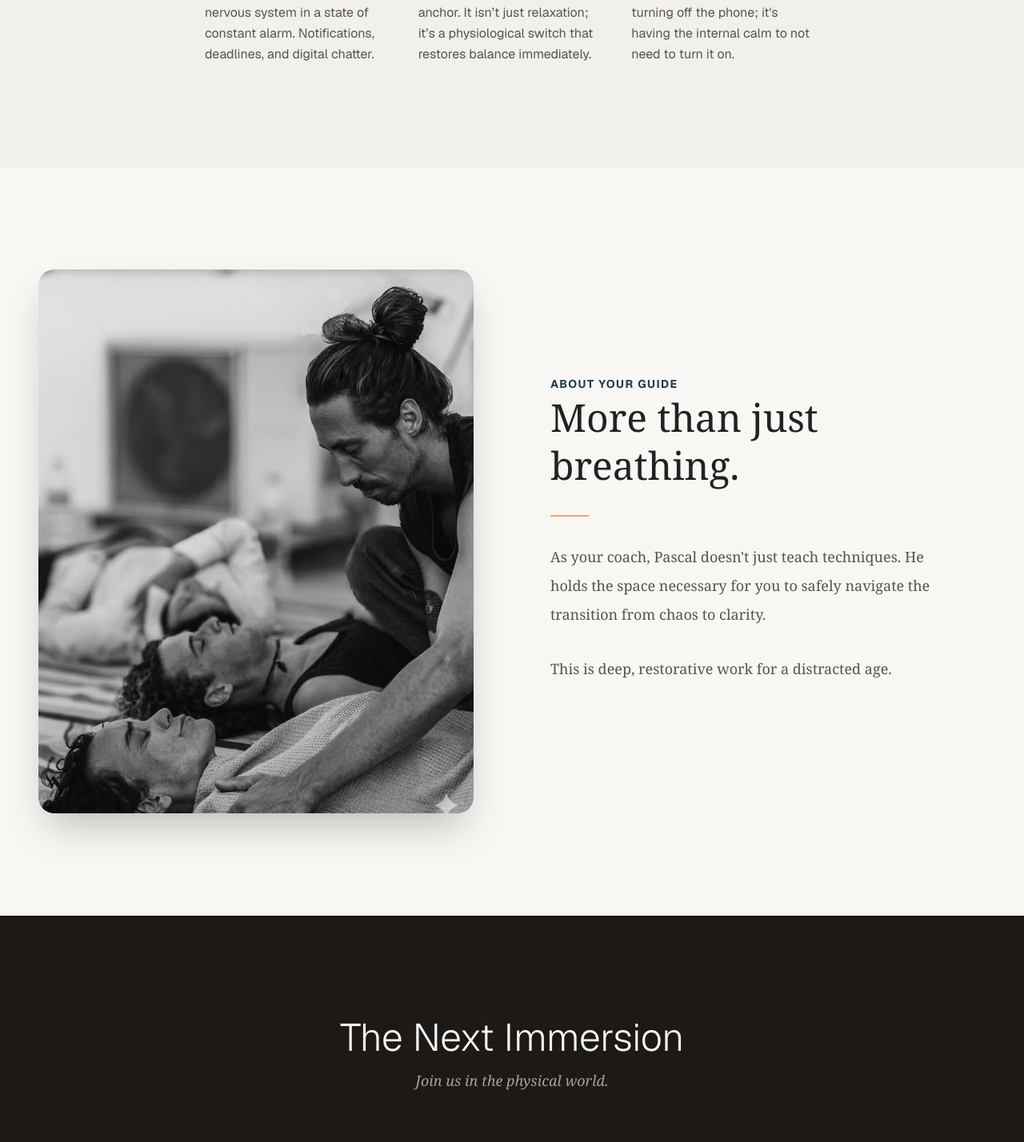
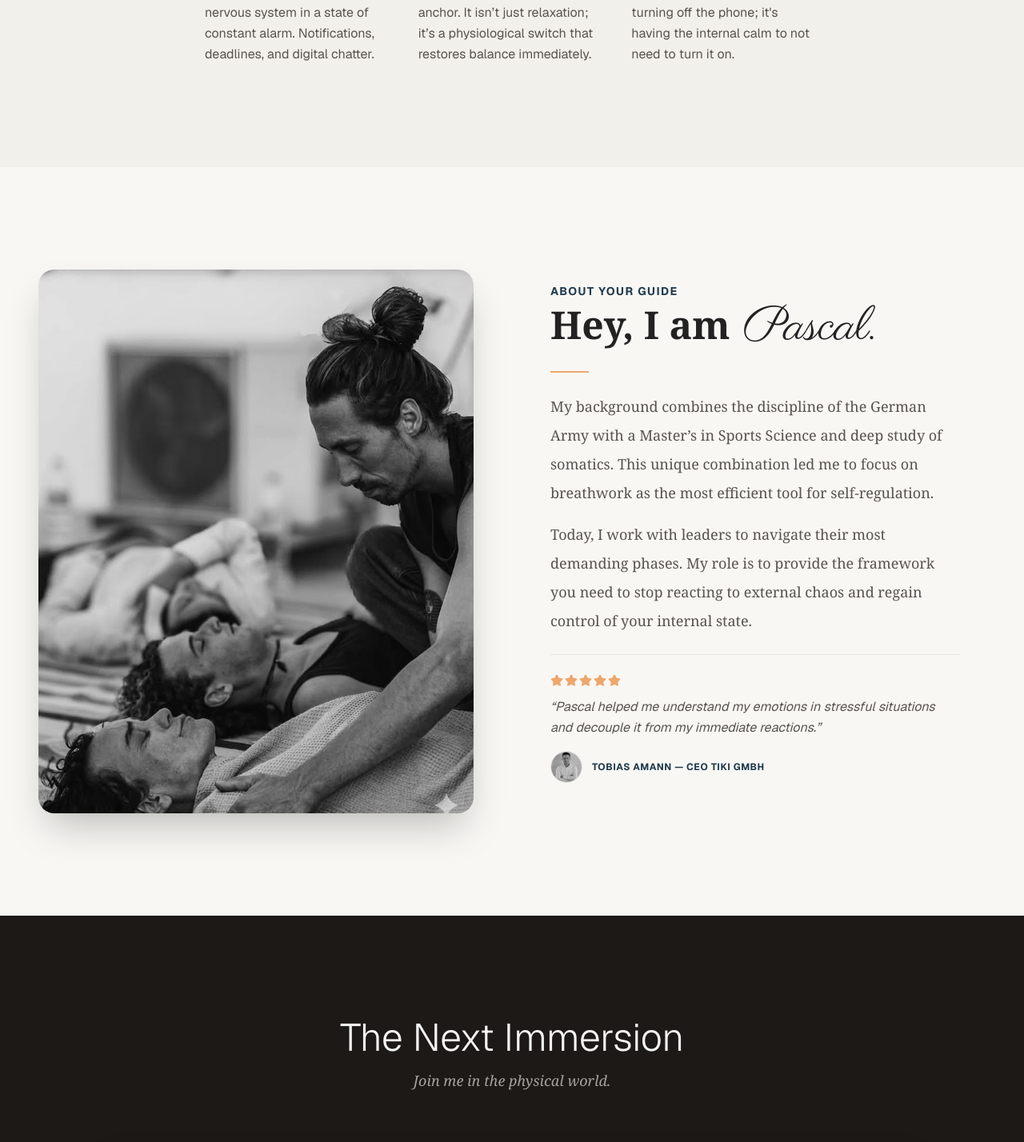
Before and after one commit to Deckard-Evrloot/breathing-with-pascal, a Next.js app: page / in a window 1280 px wide. Shown: the part 1335-2763 px from the top of the page at 80% size. Built offline with nearby package versions, Linux system fonts and the light colour scheme.

Commit message:
Landing Page

```diff
--- a/src/app/globals.css
+++ b/src/app/globals.css
@@ -8,6 +8,7 @@
   --color-foreground: var(--foreground);
   --font-sans: var(--font-geist-sans);
   --font-mono: var(--font-geist-mono);
+  --font-parisienne: var(--font-parisienne);
   --color-sidebar-ring: var(--sidebar-ring);
   --color-sidebar-border: var(--sidebar-border);
   --color-sidebar-accent-foreground: var(--sidebar-accent-foreground);
@@ -52,7 +53,8 @@
 
   /* Rice Paper */
   --background: #F5F5F0;
-  --foreground: #2C2E27; /* Darker version of Sage for text */
+  --foreground: #2C2E27;
+  /* Darker version of Sage for text */
 
   /* Surface */
   --card: #FFFFFF;
@@ -111,7 +113,8 @@
   --popover: #262922;
   --popover-foreground: #F5F5F0;
 
-  --primary: #A5A58D; /* Lighter sage for contrast */
+  --primary: #A5A58D;
+  /* Lighter sage for contrast */
   --primary-foreground: #1C1E19;
 
   --secondary: #6B705C;
@@ -150,6 +153,7 @@
   * {
     @apply border-border outline-ring/50;
   }
+
   body {
     @apply bg-background text-foreground;
   }
--- a/src/app/page.tsx
+++ b/src/app/page.tsx
@@ -1,6 +1,6 @@
 import Link from "next/link";
 import Image from "next/image";
-import { ArrowRight, Calendar, MapPin, Instagram, Mail, Lock, BrainCircuit, Timer, Euro, Gem, Sparkles } from "lucide-react";
+import { ArrowRight, Calendar, MapPin, Instagram, Mail, Lock, BrainCircuit, Timer, Euro, Gem, Sparkles, Star } from "lucide-react";
 import { Inter, Lora } from "next/font/google";
 
 // Scoped Fonts
@@ -16,10 +16,17 @@ const lora = Lora({
   style: ["normal", "italic"],
 });
 
+import { Parisienne } from "next/font/google";
+const parisienne = Parisienne({
+  subsets: ["latin"],
+  weight: ["400"],
+  variable: "--font-parisienne",
+});
+
 export default function Home() {
   return (
     // Scoped Styles Wrapper
-    <main className={`${inter.variable} ${lora.variable} min-h-screen bg-[#F8F7F4] text-[#222222] font-sans selection:bg-[#1F3A4D] selection:text-white overflow-x-hidden`}>
+    <main className={`${inter.variable} ${lora.variable} ${parisienne.variable} min-h-screen bg-[#F8F7F4] text-[#222222] font-sans selection:bg-[#1F3A4D] selection:text-white overflow-x-hidden`}>
 
       {/* --- TOP NAV --- */}
       <nav className="absolute top-0 right-0 p-8 z-50">
@@ -42,10 +49,10 @@ export default function Home() {
             <div className="space-y-4">
               <h1 className="text-5xl md:text-7xl lg:text-8xl font-medium tracking-tight leading-[0.9]">
                 Reclaim your <br />
-                <span className="italic font-serif text-[#78716C]">attention.</span>
+                executive <span className="italic font-serif text-[#78716C]">attention.</span>
               </h1>
 
-              <h2 className="text-xl font-serif text-[#57534E] font-light leading-relaxed max-w-sm">
+              <h2 className="text-xl font-serif text-[#57534E] font-light leading-relaxed max-w-2xl">
                 Master your output in an age of constant input.
               </h2>
             </div>
@@ -168,7 +175,7 @@ export default function Home() {
           <div className="text-center space-y-6">
             <span className="text-xs font-bold tracking-[0.2em] text-[#EDA76B] uppercase">The Philosophy</span>
             <h3 className="text-4xl md:text-5xl font-serif text-[#222222]">
-              We use conscious breathing to manually override the stress response.
+              I use conscious breathing to manually override the stress response.
             </h3>
           </div>
 
@@ -220,18 +227,50 @@ export default function Home() {
           </div>
 
           {/* Right: Text */}
-          <div className="space-y-8 max-w-lg">
+          <div className="space-y-6 max-w-lg">
             <span className="text-sm font-bold tracking-widest text-[#1F3A4D] uppercase">About Your Guide</span>
-            <h2 className="text-4xl md:text-5xl font-serif leading-tight">
-              More than just <br /> breathing.
+
+            <h2 className="text-4xl md:text-5xl font-serif leading-tight text-[#222222]">
+              <strong className="font-bold">Hey, I am <span className={`${parisienne.className} font-normal text-5xl md:text-6xl ml-1`}>Pascal.</span></strong>
             </h2>
+
             <div className="w-12 h-0.5 bg-[#EDA76B]" />
-            <p className="text-lg text-[#57534E] font-serif leading-loose">
-              As your coach, Pascal doesn't just teach techniques. He holds the space necessary for you to safely navigate the transition from chaos to clarity.
-            </p>
-            <p className="text-lg text-[#57534E] font-serif leading-loose">
-              This is deep, restorative work for a distracted age.
-            </p>
+
+            <div className="space-y-4 text-base md:text-lg text-[#57534E] font-serif leading-loose">
+              <p>
+                My background combines the discipline of the German Army with a Master’s in Sports Science and deep study of somatics. This unique combination led me to focus on breathwork as the most efficient tool for self-regulation.
+              </p>
+              <p>
+                Today, I work with leaders to navigate their most demanding phases. My role is to provide the framework you need to stop reacting to external chaos and regain control of your internal state.
+              </p>
+            </div>
+
+            {/* Testimonial */}
+            <div className="pt-6 border-t border-[#E7E5E4] mt-4">
+              <div className="flex gap-0.5 text-[#EDA76B] mb-3">
+                {[...Array(5)].map((_, i) => (
+                  <Star key={i} className="w-4 h-4 fill-current" />
+                ))}
+              </div>
+              <p className="text-sm md:text-base text-[#57534E] italic mb-4 leading-relaxed">
+                “Pascal helped me understand my emotions in stressful situations and decouple it from my immediate reactions.”
+              </p>
+
+              <div className="flex items-center gap-3">
+                <div className="relative w-10 h-10 rounded-full overflow-hidden border border-[#E7E5E4]">
+                  <Image
+                    src="/images/tobi-amann.jpg"
+                    alt="Tobi Amann"
+                    fill
+                    className="object-cover"
+                  />
+                </div>
+                <div className="text-xs font-bold text-[#1F3A4D] uppercase tracking-wider">
+                  Tobias Amann — CEO TIKI GmbH
+                </div>
+              </div>
+            </div>
+
             {/* Mobile only image */}
             <div className="relative aspect-[4/5] w-full rounded-2xl overflow-hidden shadow-xl grayscale md:hidden mt-8">
               <Image
@@ -253,7 +292,7 @@ export default function Home() {
 
           <div className="text-center space-y-4">
             <h2 className="text-3xl md:text-5xl font-light">The Next Immersion</h2>
-            <p className="text-[#A8A29E] font-serif italic text-lg">Join us in the physical world.</p>
+            <p className="text-[#A8A29E] font-serif italic text-lg">Join me in the physical world.</p>
           </div>
 
           {/* Singleton Card */}
```
Also changed, not shown: public/images/tobi-amann.jpg (added).
